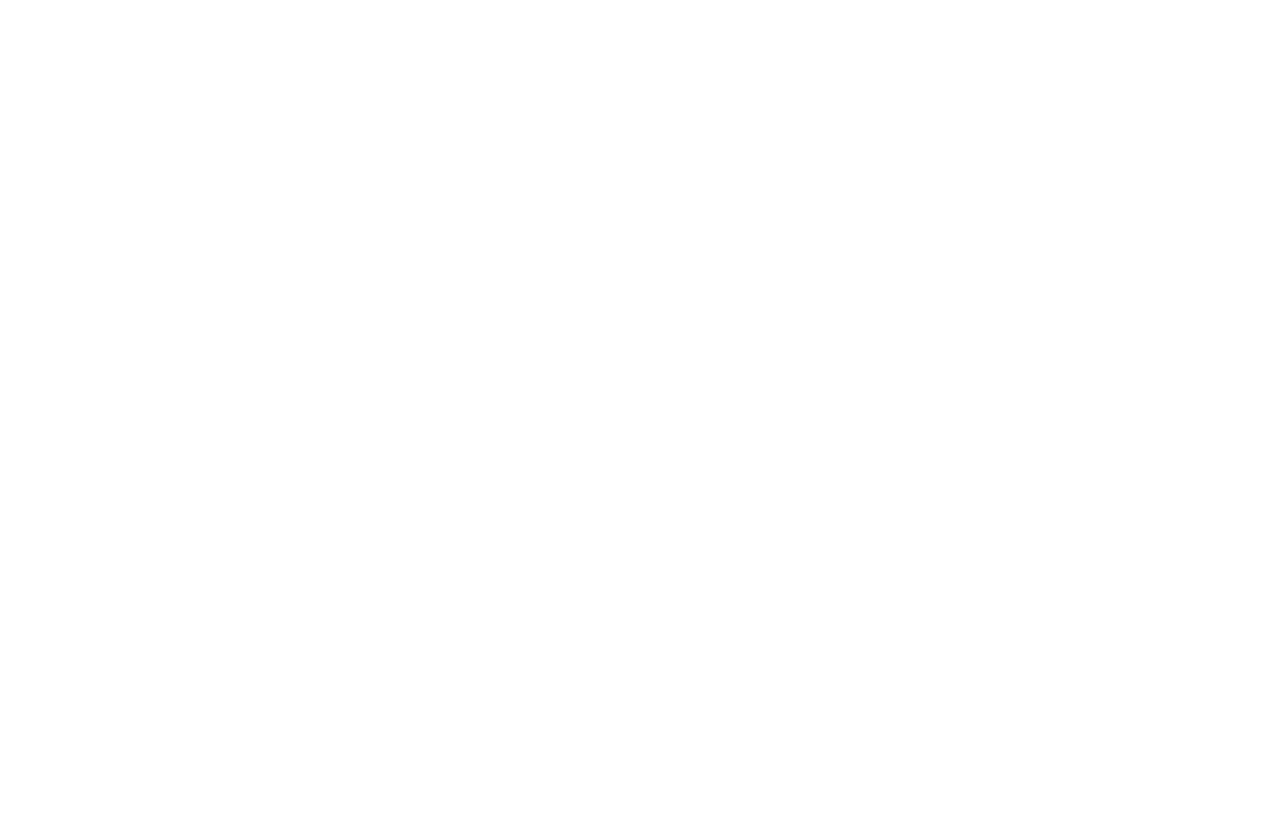
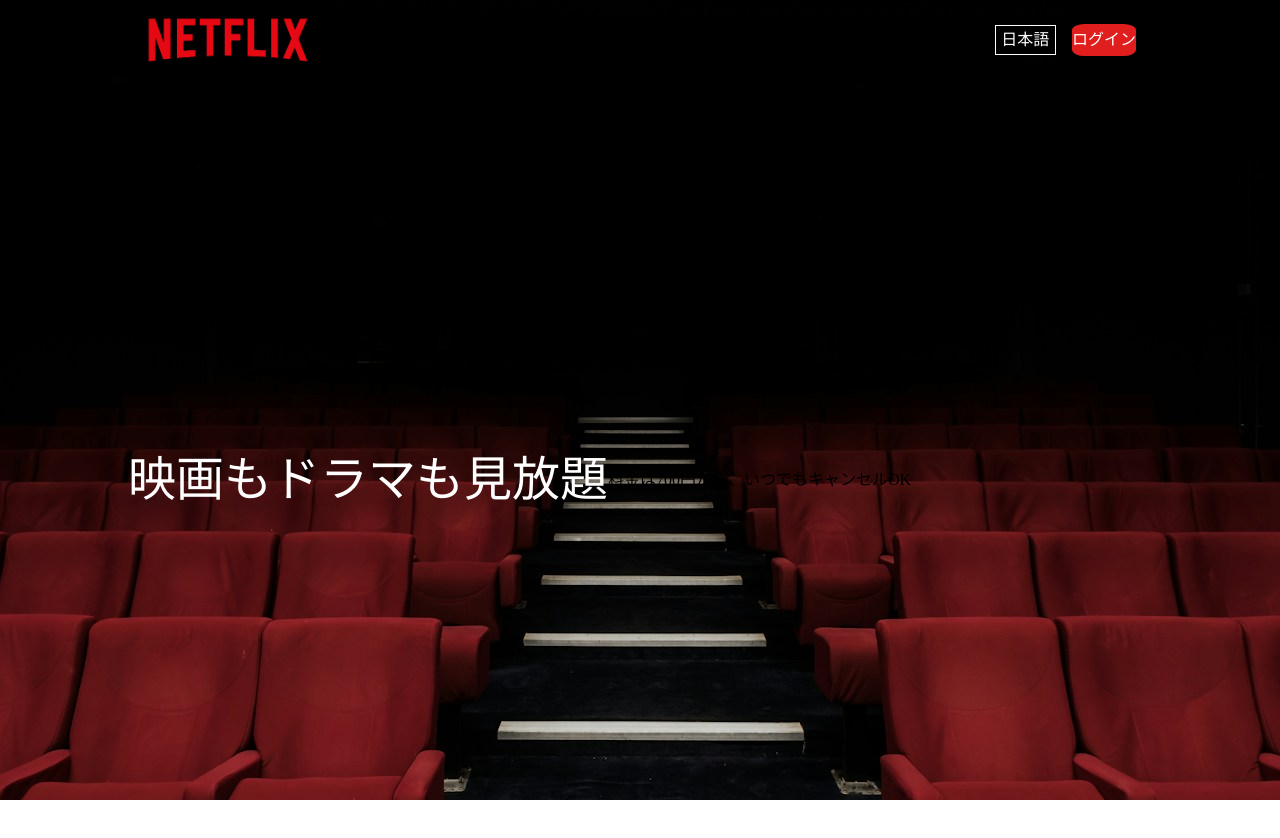
Before and after one commit to MK-1305/SITE_QUEST, a plain HTML site: page index.html in a window 1280 px wide. Before the commit the page ends 800 px from the top, so only its background shows below. Drawn offline with Linux system fonts and the light colour scheme.

Commit message:
文章入れる

```diff
--- a/index.html
+++ b/index.html
@@ -9,7 +9,29 @@
     </head>
     <body>
         <header>
-            <div class="header-inner"></div>
+            <div class="header-inner">
+                <h1>
+                    <a href="">
+                        <img src="Netflix_Logo_RGB.png" width="200rem" alt="" />
+                    </a>
+                </h1>
+                <ul>
+                    <li>
+                        <select name="language" id="language">
+                            <option value="language1">日本語</option>
+                            <option value="language2">英語</option>
+                        </select>
+                    </li>
+                    <li>
+                        <button class="login">ログイン</button>
+                    </li>
+                </ul>
+            </div>
+            <div class="section">
+                <h1 class="catch">映画もドラマも見放題</h1>
+                <p>料金は700円から、いつでもキャンセルOK</p>
+            </div>
         </header>
+        <main></main>
     </body>
 </html>
--- a/style.css
+++ b/style.css
@@ -0,0 +1,54 @@
+header {
+    height: 100vh;
+    background: #000;
+    z-index: 9998;
+    background-image: url(img/top1.jpg);
+    background-position: center;
+}
+
+.header-inner {
+    width: 80vw;
+    margin: 0 auto;
+    height: 5rem;
+    background: transparent;
+    z-index: 9999;
+    display: flex;
+    justify-content: space-between;
+    align-items: center;
+}
+
+header ul {
+    display: flex;
+    align-items: center;
+}
+
+header ul li {
+    padding-right: 1rem;
+    margin: 0 auto;
+}
+
+#language {
+    color: #fff;
+    border: 1px solid #fff;
+    padding: 0.3rem;
+}
+
+.login {
+    height: 2rem;
+    background-color: #e11e1e;
+    border-radius: 20%;
+    color: #fff;
+}
+
+.section {
+    width: 80vw;
+    height: 100vh;
+    margin: 0 auto;
+    display: flex;
+    align-items: center;
+}
+
+.catch {
+    color: #fff;
+    font-size: 3rem;
+}
```
Also changed, not shown: Netflix_Logo_RGB.png (added), img/top1.jpg (added), 1 other file.
